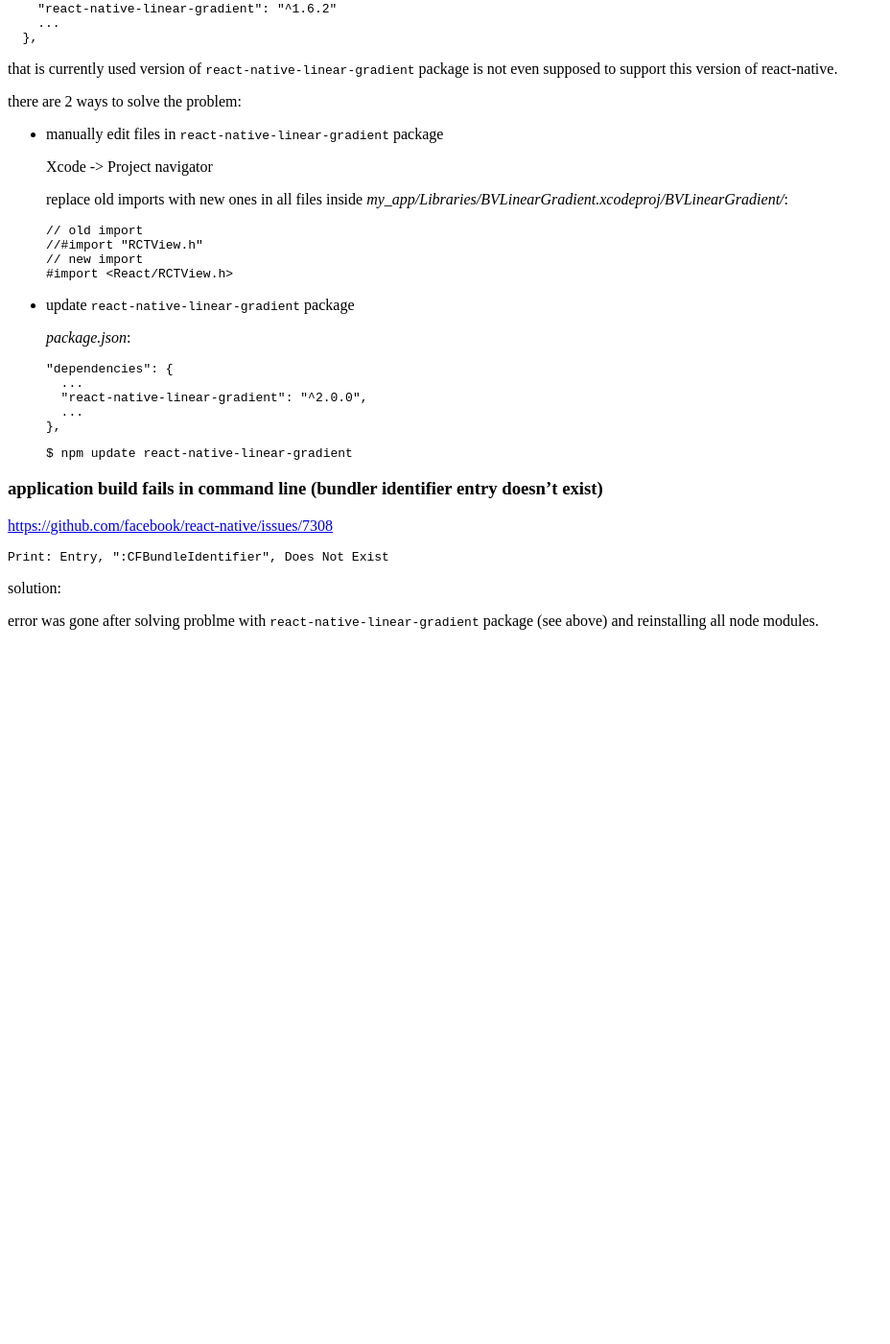
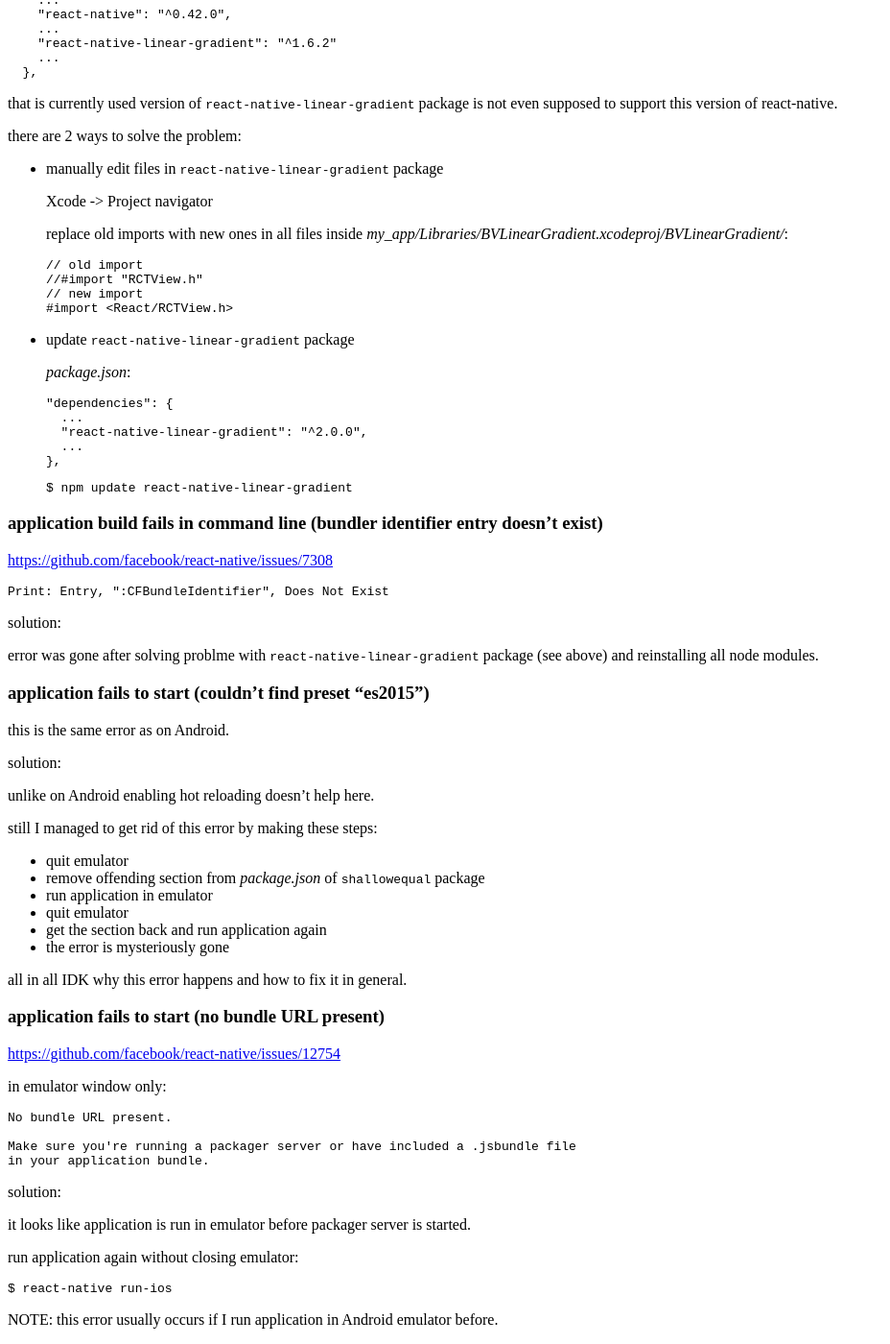
Before and after one commit to tap349/tap349.github.io, a Jekyll site: the page built from _posts/2017-05-25-react-native-ios.md, in a window 1280 px wide and 1400 px high, scrolled down 1814 px. Shown: the whole window at 96% size, without its empty margins (0-928 px from the left). Built offline with Jekyll 4.4.1, drawn with Linux system fonts in a browser that asks for light colours; before the commit the page ends 2486 px from its top, so only the background shows below that; some of the changed text lies outside the part shown.

Commit message:
update 2017-05-25_22:36:45

````diff
--- a/_posts/2017-05-25-react-native-ios.md
+++ b/_posts/2017-05-25-react-native-ios.md
@@ -31,7 +31,7 @@
 $ rails server
 ```
 
-### run application
+### run application in emulator
 
 ```sh
 $ react-native run-ios
@@ -151,3 +151,47 @@
 
 error was gone after solving problme with `react-native-linear-gradient`
 package (see above) and reinstalling all node modules.
+
+### application fails to start (couldn't find preset "es2015")
+
+this is the same error as on Android.
+
+solution:
+
+unlike on Android enabling hot reloading doesn't help here.
+
+still I managed to get rid of this error by making these steps:
+
+- quit emulator
+- remove offending section from _package.json_ of `shallowequal` package
+- run application in emulator
+- quit emulator
+- get the section back and run application again
+- the error is mysteriously gone
+
+all in all IDK why this error happens and how to fix it in general.
+
+### application fails to start (no bundle URL present)
+
+<https://github.com/facebook/react-native/issues/12754>
+
+in emulator window only:
+
+```sh
+No bundle URL present.
+
+Make sure you're running a packager server or have included a .jsbundle file
+in your application bundle.
+```
+
+solution:
+
+it looks like application is run in emulator before packager server is started.
+
+run application again without closing emulator:
+
+```sh
+$ react-native run-ios
+```
+
+NOTE: this error usually occurs if I run application in Android emulator before.
````
Also changed, not shown: _posts/2017-05-24-react-native-android.md (+1 -1 lines).
